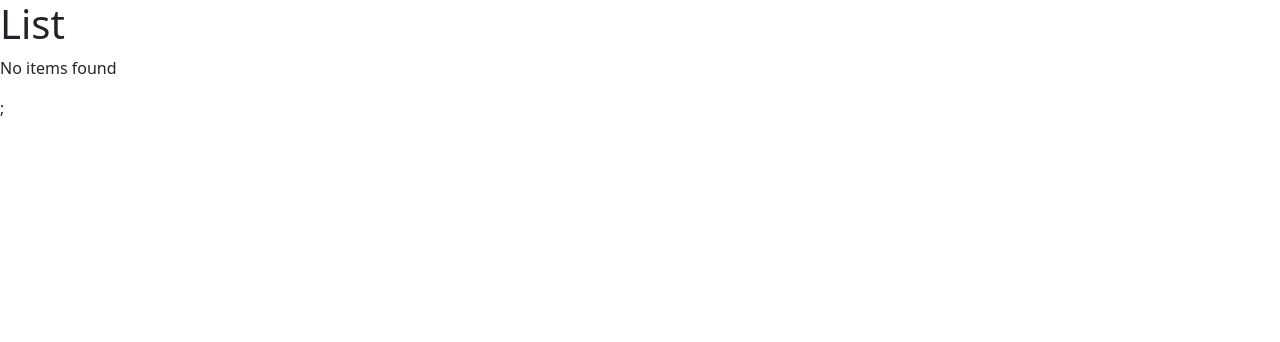
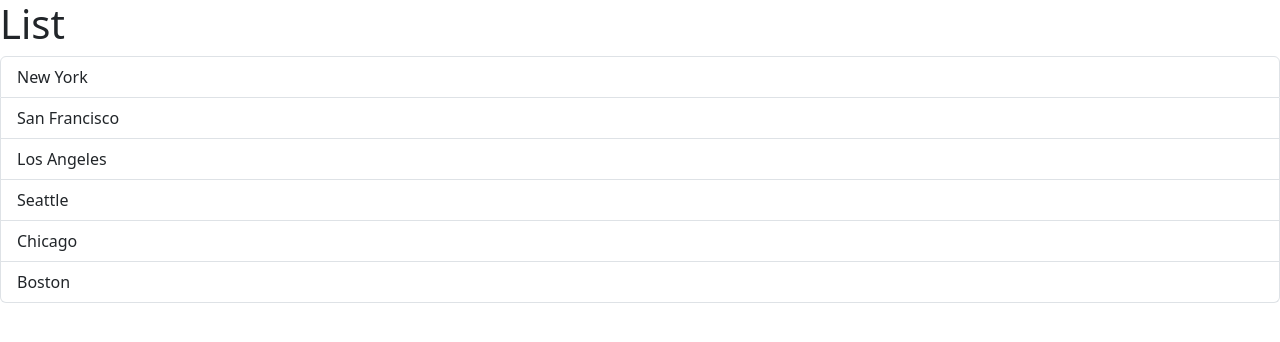
Before and after one commit to MMinHein/learning-react, a React (Vite) app: page / in a window 1280 px wide. Shown: the top 342 px of the page. Built offline with nearby package versions, Linux system fonts and the light colour scheme.

Commit message:
Handling Events

```diff
--- a/src/components/ListGroup.tsx
+++ b/src/components/ListGroup.tsx
@@ -1,3 +1,5 @@
+import { MouseEvent } from "react";
+
 function ListGroup() {
   let items = [
     "New York",
@@ -8,21 +10,20 @@
     "Boston",
   ];
 
-  items = [];
+  // Event handler
+  const handleClick = (event: MouseEvent) => {
+    console.log(event);
+  };
 
-  if (items.length === 0)
-    return (
-      <>
-        <h1>List</h1>
-        <p>No items found</p>;
-      </>
-    );
   return (
     <>
       <h1>List</h1>
+      {items.length === 0 && <p>No item found</p>}
       <ul className="list-group">
         {items.map((item) => (
-          <li key={item}>{item}</li>
+          <li className="list-group-item" key={item} onClick={handleClick}>
+            {item}
+          </li>
         ))}
       </ul>
     </>
```
